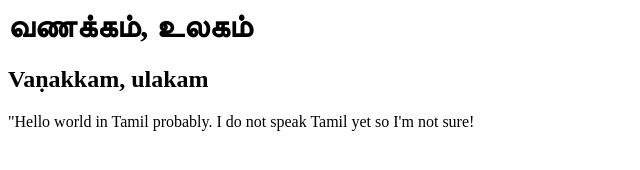
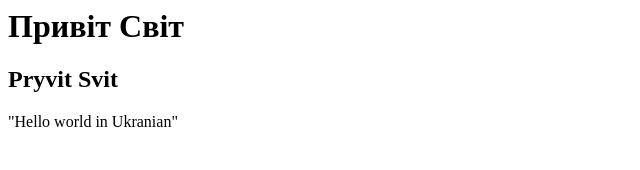
Before and after one commit to benjamming/myrepo7, a plain HTML site: page index.html in a window 1280 px wide. Shown: the whole page, without its empty margins (0-640 px from the left). Drawn offline with Linux system fonts and the light colour scheme.

Commit message:
Update index.html
edited file

```diff
--- a/index.html
+++ b/index.html
@@ -1,5 +1,5 @@
 <html>
-  <h1>வணக்கம், உலகம்</h1>
-  <h2>Vaṇakkam, ulakam</h2>
-  <a>"Hello world in Tamil probably. I do not speak Tamil yet so I'm not sure!</a>
+  <h1>Привіт Світ</h1>
+  <h2>Pryvit Svit</h2>
+  <a>"Hello world in Ukranian"</a>
 </html>
```
